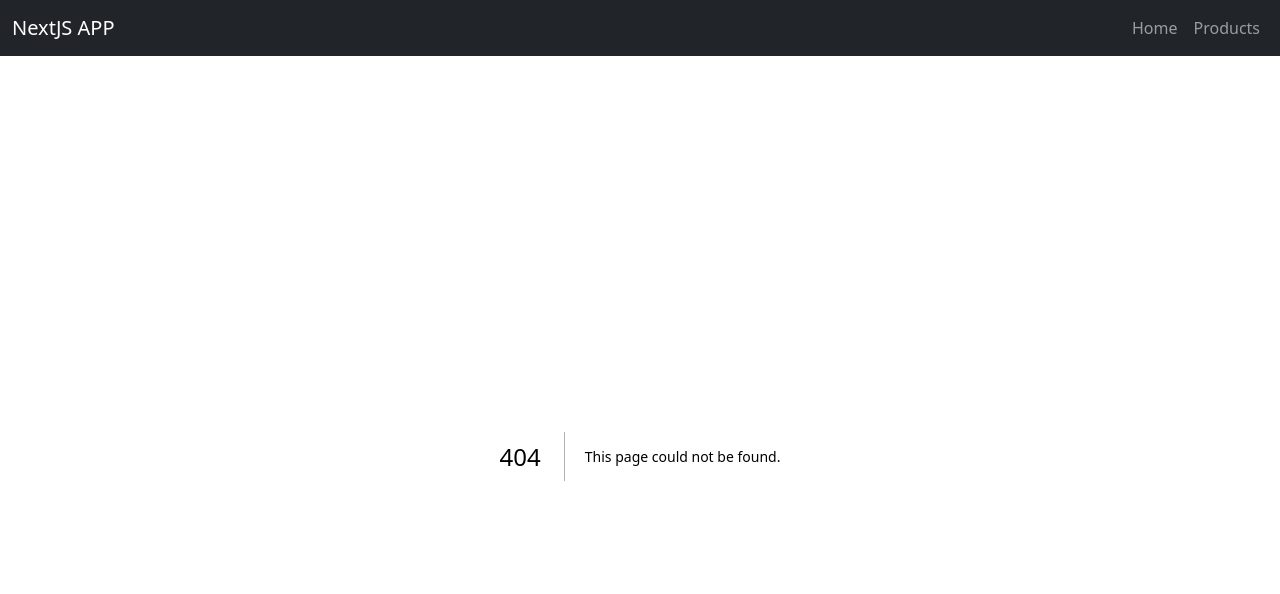
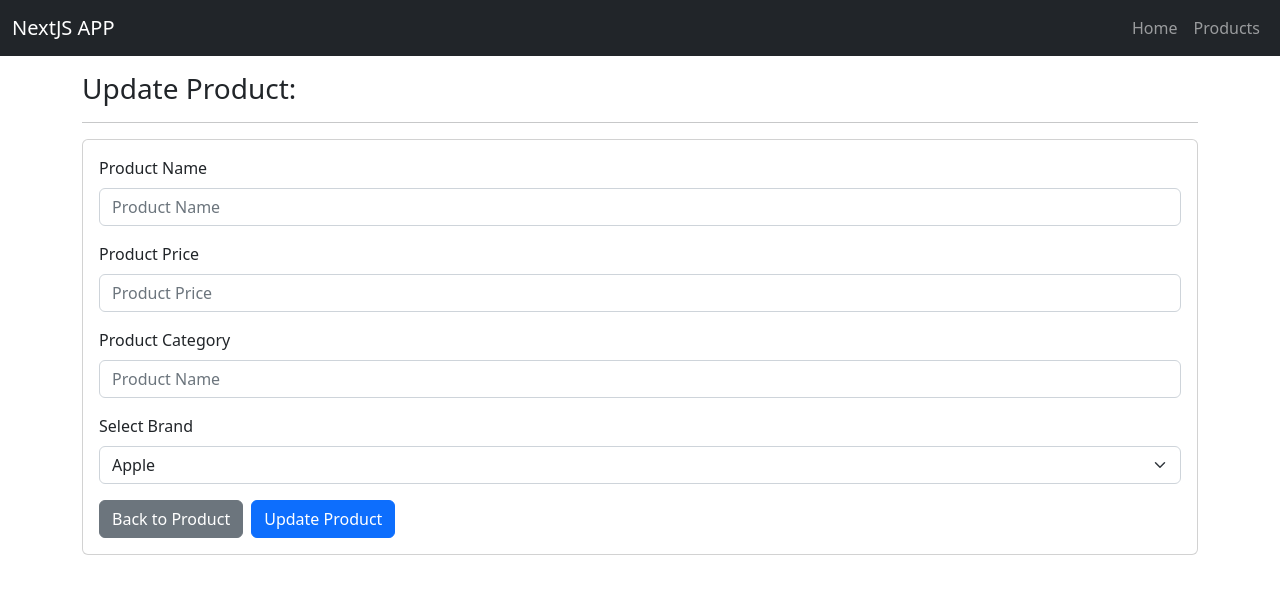
Before and after one commit to adrianmulyawan/fullstack-nextjs-prisma-postgresql, a Next.js app: page /products/update/1 in a window 1280 px wide. Before the commit this address had no page. Shown: the top 594 px of the page. Built offline with nearby package versions, Linux system fonts and the light colour scheme; no server answers; the database is empty.

Commit message:
buat component untuk update data dan consume api untuk get data

```diff
--- /dev/null
+++ b/app/products/update/[id]/page.jsx
@@ -0,0 +1,133 @@
+"use client";
+
+import useSWR from 'swr';
+import { useEffect, useState } from 'react';
+import { useRouter } from 'next/navigation';
+import Link from 'next/link';
+
+// > config swr
+const fetcher = (...args) => fetch(...args).then(res => res.json())
+
+const UpdateProduct = ({ params }) => {
+  // > test console
+  // console.info(params, '=> params');
+
+   // > state
+   const [title, setTitle] = useState('');
+   const [price, setPrice] = useState('');
+   const [category, setCategory] = useState('');
+   const [chooseBrand, setChooseBrand] = useState('');
+
+  // > ambil id dari params
+  const { id } = params;
+  // console.info(id, '=> ini id dari params');
+
+  // > inisialisasi package useRoute
+  const router = useRouter();
+
+  const { data, error } = useSWR(`/api/products/${id}`, fetcher);
+
+  // > useEffect untuk update state
+  useEffect(() => {
+    if (data && !error) {
+      setTitle(data.title);
+      setPrice(data.price);
+      setCategory(data.category);
+      setChooseBrand(data.Brand);
+    }
+  }, [data, error]);
+
+  // > method untuk handle update product
+  const handleUpdateProduct = async (event) => {
+    event.preventDefault();
+
+    // > parse to int
+    const parsePrice = parseInt(price);
+    const parseBrandId = parseInt(chooseBrand);
+
+    // > Tampung data
+    const updateData = {
+      title: title,
+      price: parsePrice,
+      category: category,
+      brandId: parseBrandId
+    };
+
+    // > Test console
+    // console.info(updateData, '=> data yang akan dikirim');
+
+    // > Update Data Product
+
+
+    router.push('/products');
+  };
+
+  return (
+    <>
+      <div className="container mt-3">
+        {/* {
+          error && (
+            <h1>Failed to load product details</h1>
+          )
+        } */}
+        {/* {
+          !data && (
+            <h1>Data Not Found</h1>
+          )
+        } */}
+
+        <h3>Update Product: {  }</h3>
+        <hr />
+        <div className="card p-3">
+        <form onSubmit={ handleUpdateProduct }>
+        <div className="mb-3">
+                  <label htmlFor="title" className="form-label">
+                    Product Name
+                  </label>
+                  <input type="text" className="form-control" id="title" value={ title } onChange={ (e) => setTitle(e.target.value) } placeholder="Product Name" required />
+                </div>
+                <div className="mb-3">
+                  <label htmlFor="price" className="form-label">
+                    Product Price
+                  </label>
+                  <input type="text" className="form-control" id="price" value={ price } onChange={ (e) => setPrice(e.target.value) } placeholder="Product Price" required />
+                </div>
+                <div className="mb-3">
+                  <label htmlFor="category" className="form-label">
+                    Product Category
+                  </label>
+                  <input type="text" className="form-control" id="category" value={ category } onChange={ (e) => setCategory(e.target.value) } placeholder="Product Name" required />
+                </div>
+                <div className="mb-3">
+                  <label htmlFor="brand" className="form-label">
+                    Select Brand
+                  </label>
+                  <select className="form-select" value={ chooseBrand } onChange={ (e) => setChooseBrand(e.target.value) }>
+                    <option value="1">
+                      Apple
+                    </option>
+                    <option value="2">
+                      Samsung
+                    </option>
+                    <option value="3">
+                      Xiaomi
+                    </option>
+                    <option value="4">
+                      Google Pixel
+                    </option>
+                  </select>
+                </div>
+          <Link href={'/products'} className="btn btn-secondary">
+            Back to Product
+          </Link>
+          <button type="submit" className="btn btn-primary mx-2">
+            Update Product
+          </button>
+        </form>
+        </div>
+      </div>
+    </>
+  );
+}
+
+export default UpdateProduct;
```
